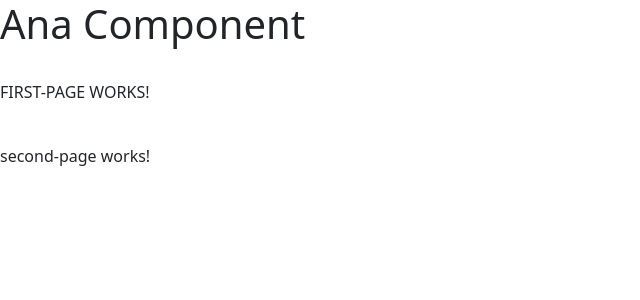
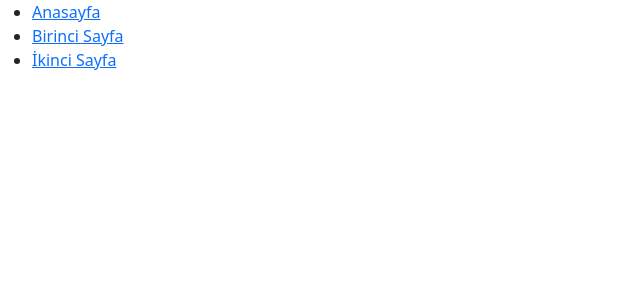
Before and after one commit to atillakalay/TurkcellAngularCourse, an Angular app in the folder angularapp/: page / in a window 1280 px wide. Shown: the top 300 px of the page, without its empty margins (0-640 px from the left). Built offline with nearby package versions, Linux system fonts and the light colour scheme.

Commit message:
The Routing Page Creation lesson has been completed.

```diff
--- a/angularapp/src/app/app-routing.module.ts
+++ b/angularapp/src/app/app-routing.module.ts
@@ -1,7 +1,14 @@
 import { NgModule } from '@angular/core';
 import { RouterModule, Routes } from '@angular/router';
+import { FirstPageComponent } from './pages/first-page/first-page.component';
+import { HomePageComponent } from './pages/home-page/home-page.component';
+import { SecondPageComponent } from './pages/second-page/second-page.component';
 
-const routes: Routes = [];
+const routes: Routes = [
+  { path: 'anasayfa', component: HomePageComponent },
+  { path: 'birinci-sayfa', component: FirstPageComponent },
+  { path: 'ikinci-sayfa', component: SecondPageComponent },
+];
 
 @NgModule({
   imports: [RouterModule.forRoot(routes)],
--- a/angularapp/src/app/app.component.html
+++ b/angularapp/src/app/app.component.html
@@ -1,6 +1,6 @@
+<ul>
+  <li><a routerLink="/anasayfa">Anasayfa</a></li>
+  <li><a routerLink="/birinci-sayfa">Birinci Sayfa</a></li>
+  <li><a routerLink="/ikinci-sayfa">İkinci Sayfa</a></li>
+</ul>
 <router-outlet></router-outlet>
-<h1>Ana Component</h1>
-<br />
-<app-first-page></app-first-page>
-<br>
-<app-second-page></app-second-page>
--- /dev/null
+++ b/angularapp/src/app/pages/home-page/home-page.component.html
@@ -0,0 +1 @@
+<p>home-page works!</p>
--- a/angularapp/src/app/pages/page.module.ts
+++ b/angularapp/src/app/pages/page.module.ts
@@ -4,11 +4,12 @@ import { FirstPageComponent } from './first-page/first-page.component';
 import { SecondPageComponent } from './second-page/second-page.component';
 import { PageServiceService } from './page-service.service';
 import { PagePipePipe } from './page-pipe.pipe';
+import { HomePageComponent } from './home-page/home-page.component';
 
 
 
 @NgModule({
-  declarations: [FirstPageComponent, SecondPageComponent, PagePipePipe],
+  declarations: [FirstPageComponent, SecondPageComponent, PagePipePipe, HomePageComponent],
   imports: [
     CommonModule
   ],
```
Also changed, not shown: angularapp/src/app/pages/home-page/home-page.component.ts (added, +10 -0 lines), angularapp/src/app/pages/home-page/home-page.component.css (added), 1 other file (tests, documents, lock files or other folders).
